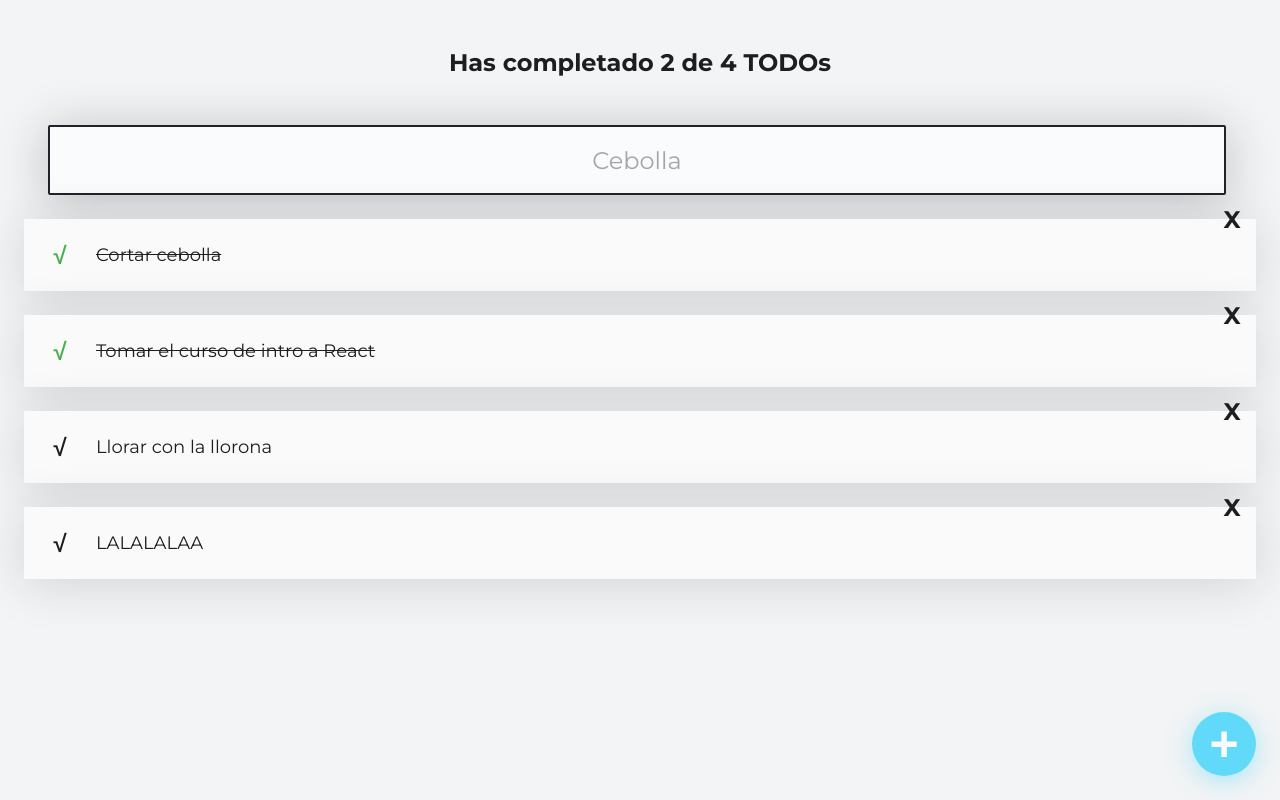
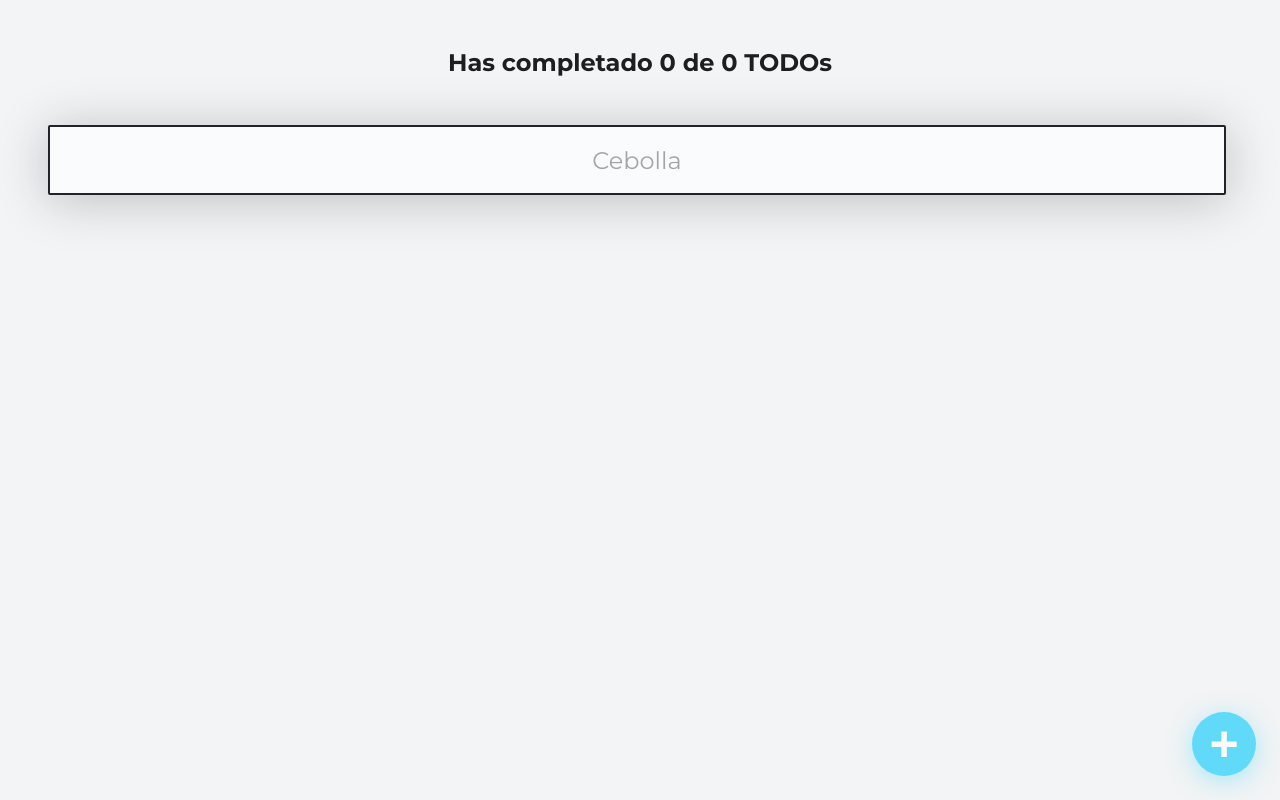
Before and after one commit to noe1984/taskManager, a React (Create React App) app: page / in a window 1280 px wide. Built offline with nearby package versions, Linux system fonts and the light colour scheme.

Commit message:
data persistence

```diff
--- a/src/App.js
+++ b/src/App.js
@@ -2,15 +2,25 @@
 import { AppUI } from './AppUI';
 // import './App.css';
 
-const defaultTodos = [
-  { text: 'Cortar cebolla', completed: true },
-  { text: 'Tomar el curso de intro a React', completed: true },
-  { text: 'Llorar con la llorona', completed: false },
-  { text: 'LALALALAA', completed: false },
-];
+// const defaultTodos = [
+//   { text: 'Cortar cebolla', completed: true },
+//   { text: 'Tomar el curso de intro a React', completed: true },
+//   { text: 'Llorar con la llorona', completed: false },
+//   { text: 'LALALALAA', completed: false },
+// ];
 
 function App() {
-  const [todos, setTodos] = React.useState(defaultTodos)
+  const localStorageTodos = localStorage.getItem('VERSION1')
+  let parsedTodos
+
+  if(!localStorageTodos) {
+    localStorage.setItem('VERSION1', parsedTodos)
+    parsedTodos = []
+  }else{
+    parsedTodos = JSON.parse(localStorageTodos)
+  }
+
+  const [todos, setTodos] = React.useState(parsedTodos)
   const [searchValue, setSearchValue] = React.useState('')
   const completedTodos = todos.filter(todo => todo.completed == true).length
   const totalTodos = todos.length
@@ -27,18 +37,24 @@
     })
   }
 
+  const stringifiedTodos = (newTodos) => {
+    const toditos = JSON.stringify(newTodos)
+    localStorage.setItem('VERSION1', toditos)
+    setTodos(newTodos)
+  }
+
   const completeTodo = text => {
     const todoIndex = todos.findIndex(todo => todo.text === text)
     const newTodos = [...todos]
     newTodos[todoIndex].completed = true
-     setTodos(newTodos)
+    stringifiedTodos(newTodos)
   }
 
   const removeTodos = text => {
     const todoIndex = todos.findIndex(todo => todo.text === text)
     const newTodos = [...todos]
     newTodos.splice(todoIndex, 1)
-    setTodos(newTodos)
+    stringifiedTodos(newTodos)
   }
 
   return (
```
Also changed, not shown: basic_react.txt.
